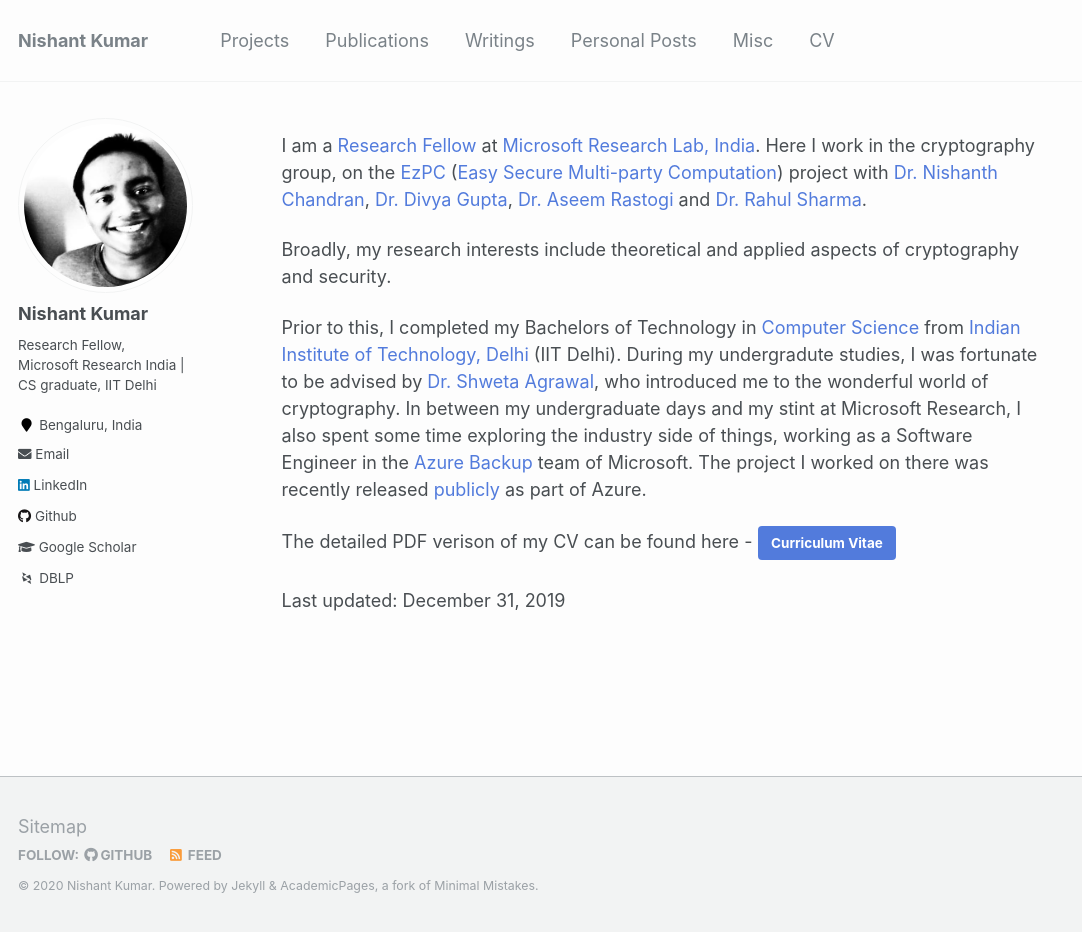
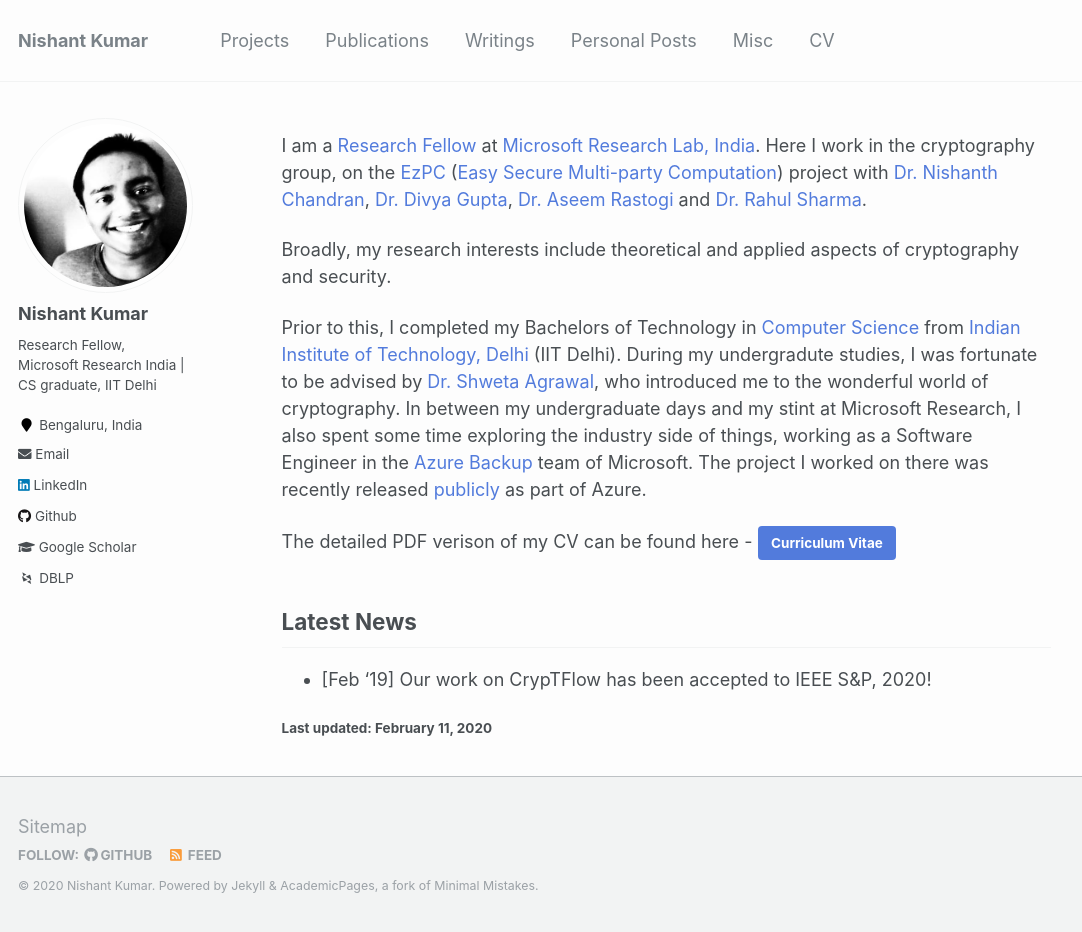
Before and after one commit to nishkum/nishkum.github.io, a Jekyll site: the page built from _pages/about.md, in a window 1280 px wide and 932 px high. Shown: the whole window, without its empty margins (0-1082 px from the left). Built offline with Jekyll 4.4.1, drawn with Linux system fonts in a browser that asks for light colours; some web fonts are replaced.

Commit message:
Update on cryptflow.

```diff
--- a/_pages/about.md
+++ b/_pages/about.md
@@ -16,4 +16,7 @@
 
 The detailed PDF verison of my CV can be found here - [__Curriculum Vitae__](\files\Nishant_Academic_CV.pdf){: .btn .btn--info}
 
-Last updated: December 31, 2019
+## Latest News
+- [Feb '19] Our work on CrypTFlow has been accepted to IEEE S&P, 2020!
+
+###### Last updated: February 11, 2020
```
Also changed, not shown: 1 other file.
